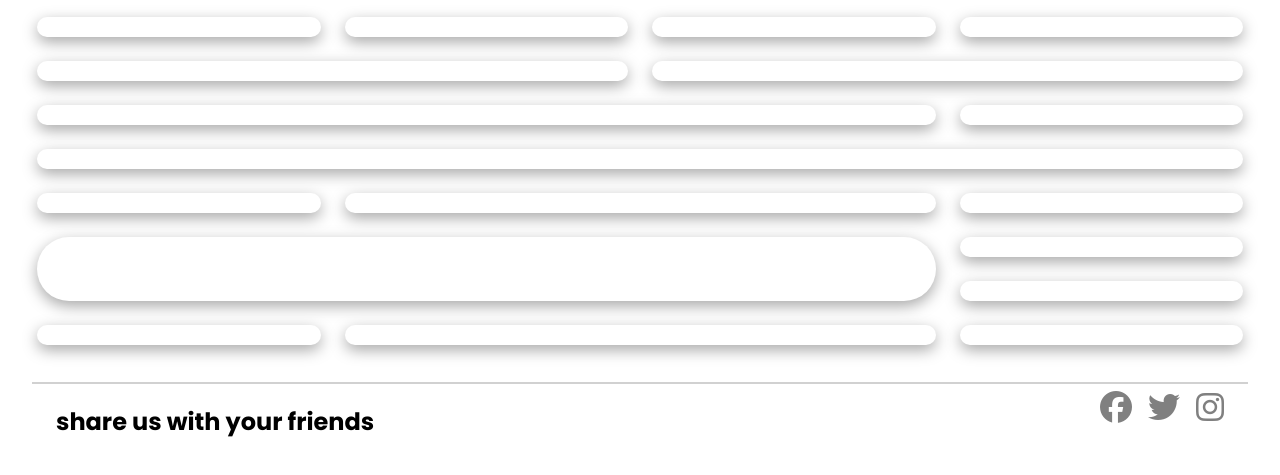
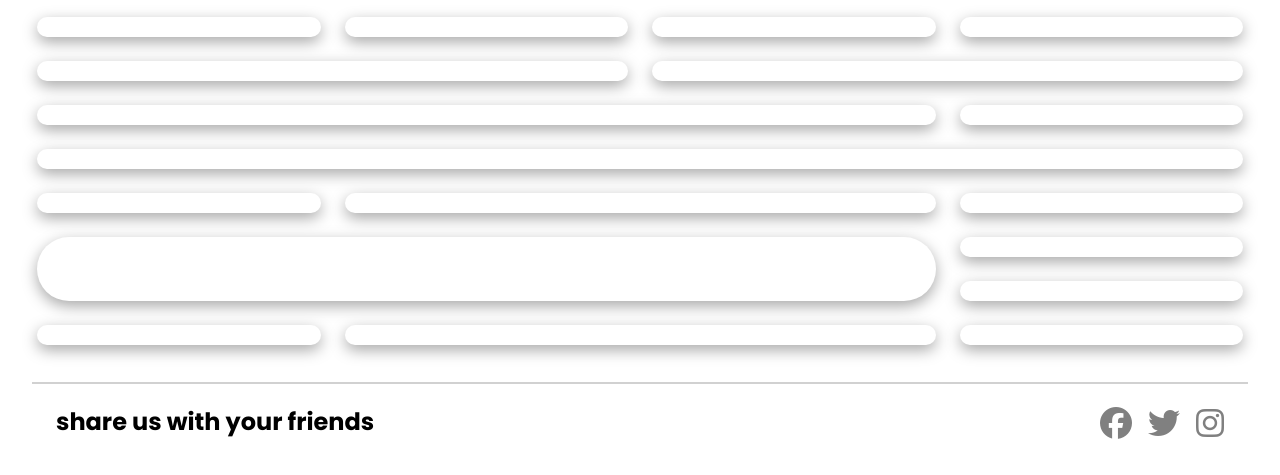
Before and after one commit to blbarr01/comp584, a plain HTML site: page hmwrk_4/index.html in a window 1280 px wide. Shown: the part 338-813 px from the top of the page. Drawn offline with nearby package versions, Linux system fonts and the light colour scheme; no server answers.

Commit message:
changes margin on socials

```diff
--- a/hmwrk_4/styles.css
+++ b/hmwrk_4/styles.css
@@ -96,7 +96,7 @@
 .socials{
     display: flex;
     gap: 1em;
-    margin-right: 1.5em;
+    margin-left: 1.5em;
 }
 
 .social-link{
@@ -130,7 +130,7 @@
 
     .grid-wrapper {
         grid-template-columns: repeat(2, 1fr);
-        padding: 5px;
+        padding: .3125em; /*5px*/
     }
 
     #A,
@@ -163,6 +163,9 @@
         justify-content: space-between;
     }
 
+    .socials{
+        margin: 1em 1.5em 0 0;
+      }
 
 
 }
```
